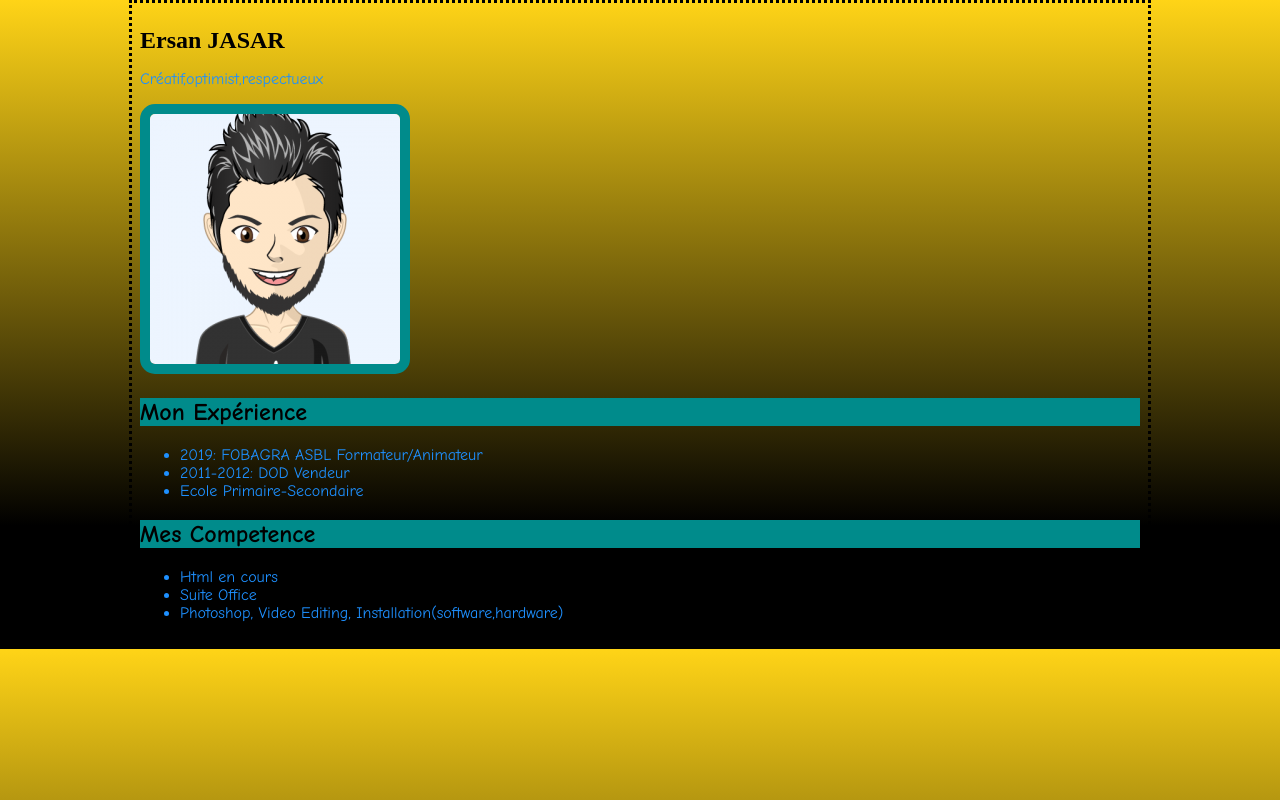
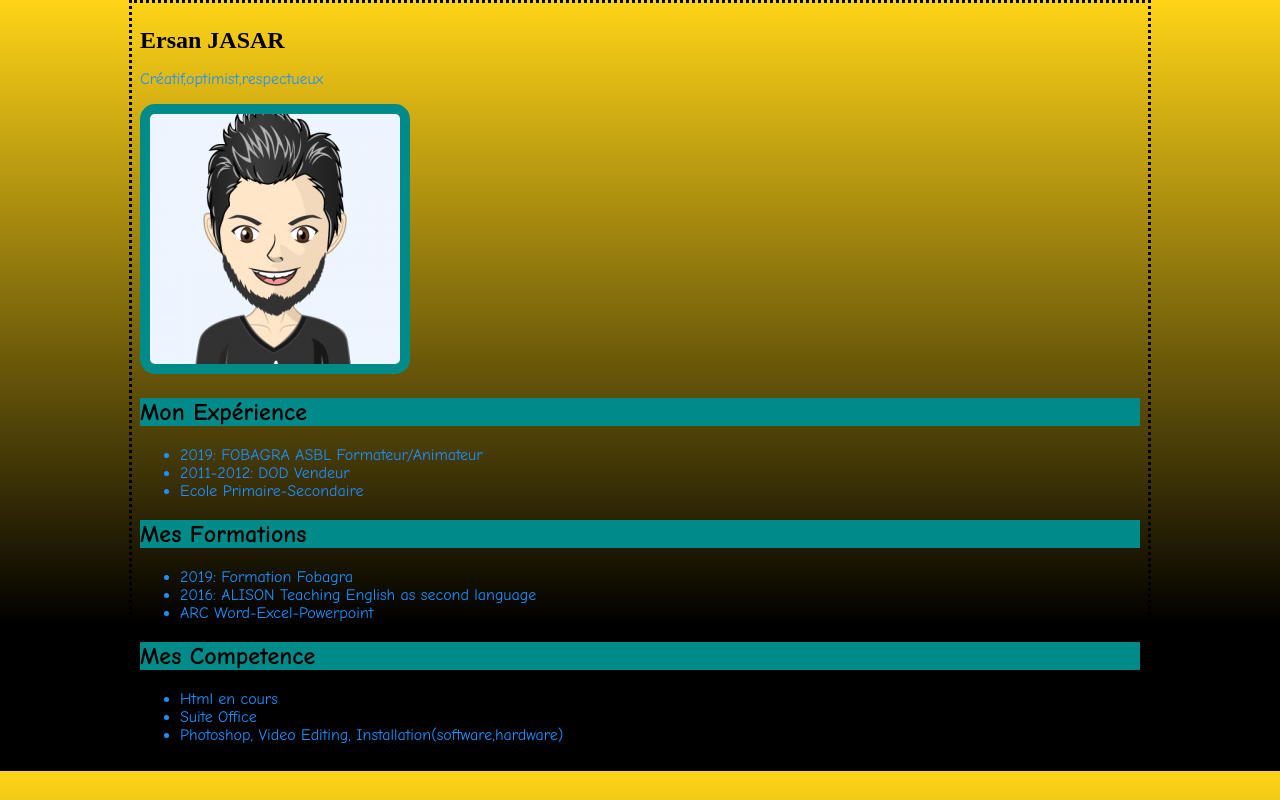
Before and after one commit to ErsanFobagra/Cv.Ersan, a plain HTML site: page index.html in a window 1280 px wide. Drawn offline with Linux system fonts and the light colour scheme; a web font is replaced by a local one.

Commit message:
Update index.html

```diff
--- a/index.html
+++ b/index.html
@@ -26,6 +26,12 @@ and open the template in the editor.
             <li>2011-2012: DOD Vendeur</li>
             <li>Ecole Primaire-Secondaire</li>
         </ul>
+        <h2>Mes Formations</h2>
+        <ul>
+            <li>2019: Formation Fobagra</li>
+            <li>2016: ALISON Teaching English as second language</li>
+            <li>ARC Word-Excel-Powerpoint</li>
+        </ul>
         <h2>Mes Competence</h2>
         <ul>
             <li>Html en cours</li>
```
